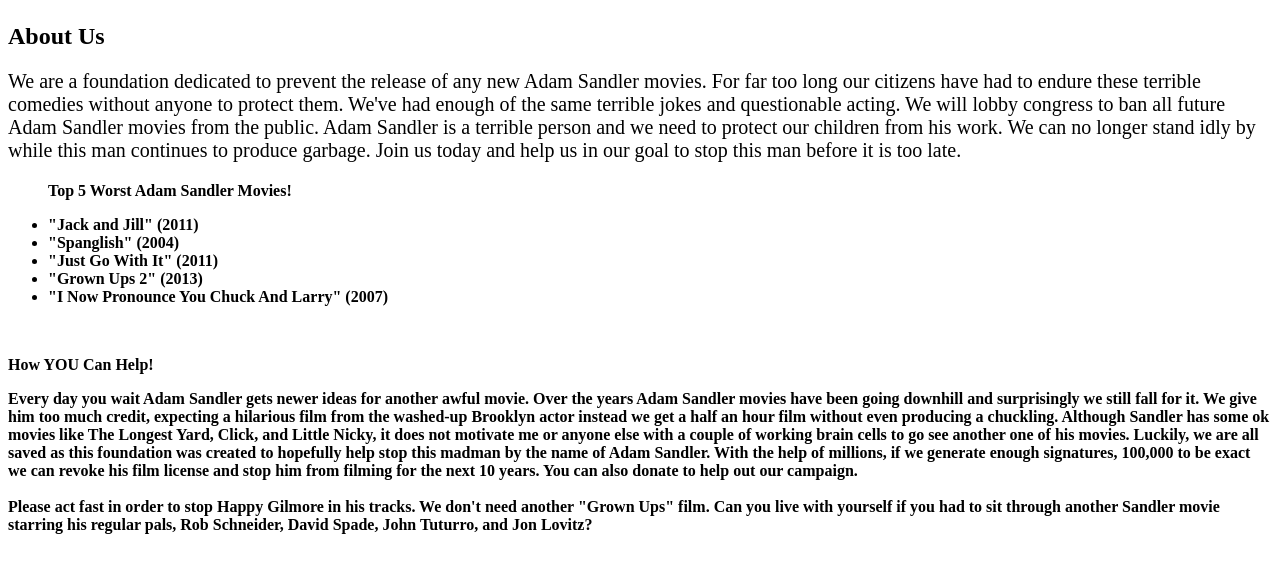
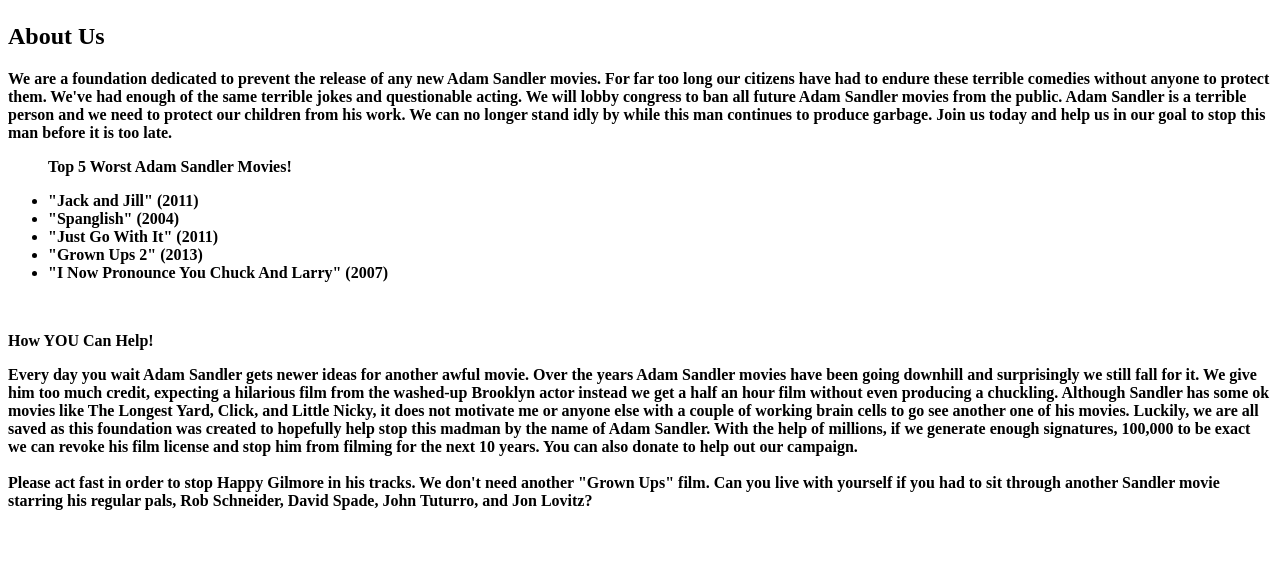
Before and after one commit to maiki-mo/collaborative-causes, a plain HTML site: page index.html in a window 1280 px wide. Shown: the part 143-716 px from the top of the page. Drawn offline with Linux system fonts and the light colour scheme.

Commit message:
changed text

```diff
--- a/index.html
+++ b/index.html
@@ -13,11 +13,11 @@
 
         <div id="about-us">
           <h2>About Us</h2>
-          <p>We are a foundation dedicated to prevent the release of any new Adam Sandler movies. For far too long our citizens have had to
+          <p><strong>We are a foundation dedicated to prevent the release of any new Adam Sandler movies. For far too long our citizens have had to
             endure these terrible comedies without anyone to protect them. We've had enough of the same terrible jokes and questionable acting.
           We will lobby congress to ban all future Adam Sandler movies from the public. Adam Sandler is a terrible person and we need to protect
         our children from his work. We can no longer stand idly by while this man continues to produce garbage. Join us today and help us in our goal
-      to stop this man before it is too late. </p>
+      to stop this man before it is too late.</strong> </p>
         </div>
 
 
--- a/main.css
+++ b/main.css
@@ -9,7 +9,3 @@
 header{
     position: relative;
 }
-
-#about-us p{
-    font-size: 20px;
-}
```
